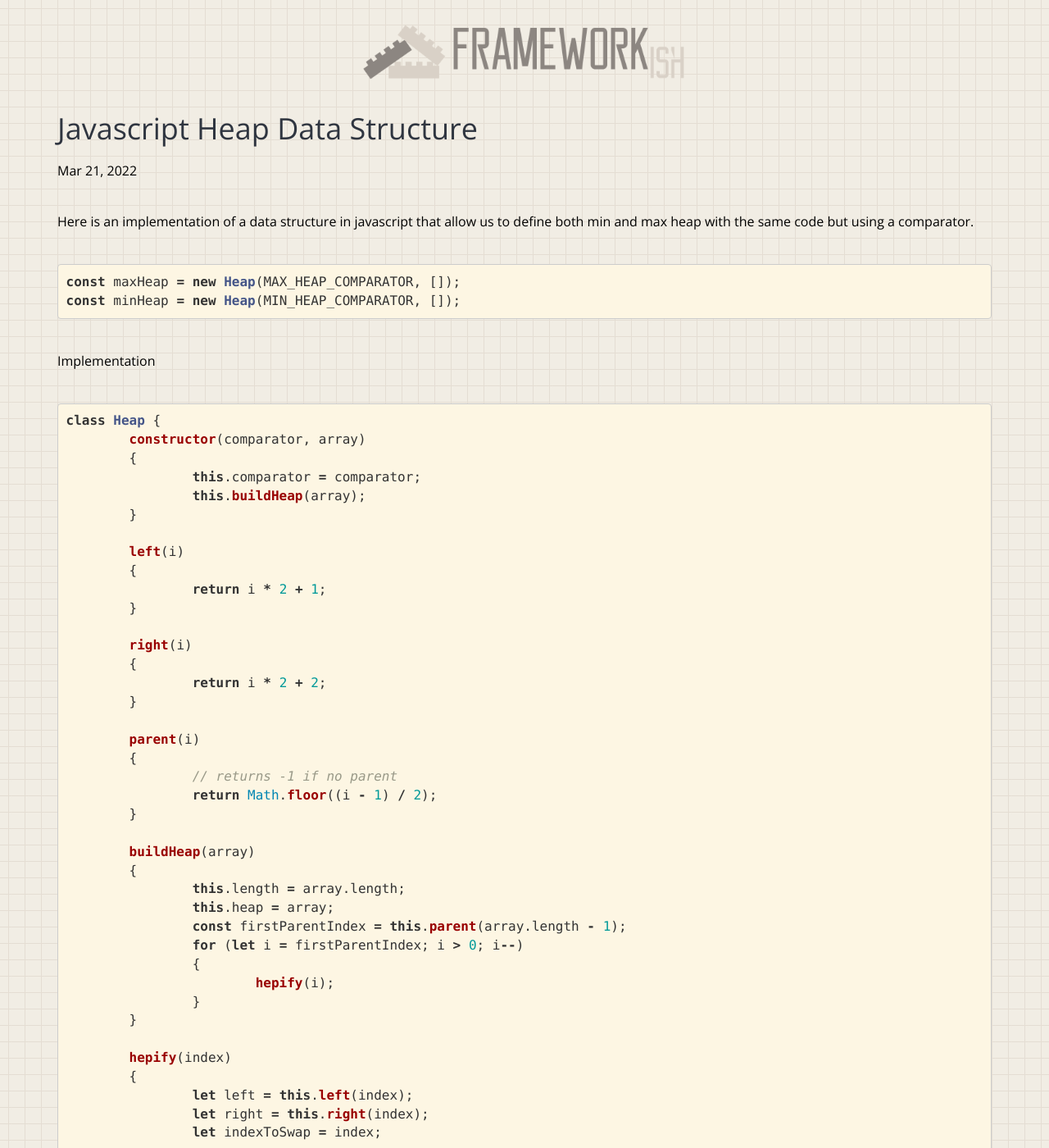
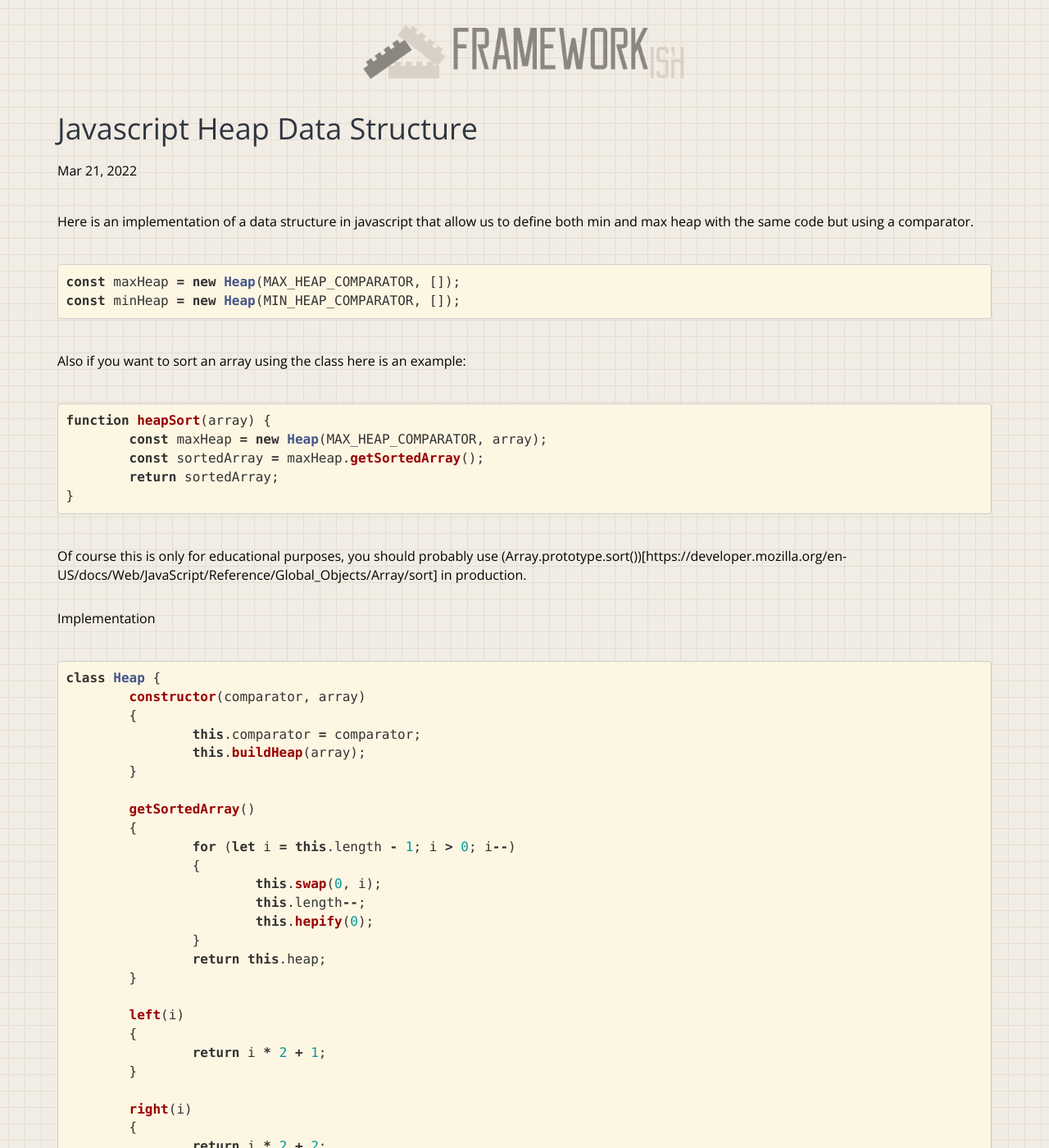
Before and after one commit to Rastikko/Rastikko.github.io, a Jekyll site: the page built from _posts/2022-03-21-javascript-heap.md, in a window 1280 px wide and 1400 px high. Shown: the whole window at 82% size. Built offline with Jekyll 4.4.1, drawn with Linux system fonts in a browser that asks for light colours.

Commit message:
Update 2022-03-21-javascript-heap.md

````diff
--- a/_posts/2022-03-21-javascript-heap.md
+++ b/_posts/2022-03-21-javascript-heap.md
@@ -12,6 +12,17 @@ Here is an implementation of a data structure in javascript that allow us to def
 const maxHeap = new Heap(MAX_HEAP_COMPARATOR, []);
 const minHeap = new Heap(MIN_HEAP_COMPARATOR, []);
 ```
+Also if you want to sort an array using the class here is an example:
+
+```js
+function heapSort(array) {
+	const maxHeap = new Heap(MAX_HEAP_COMPARATOR, array);
+	const sortedArray = maxHeap.getSortedArray();
+	return sortedArray;
+}
+```
+
+Of course this is only for educational purposes, you should probably use (Array.prototype.sort())[https://developer.mozilla.org/en-US/docs/Web/JavaScript/Reference/Global_Objects/Array/sort] in production.
 
 Implementation
 
@@ -21,6 +32,17 @@ class Heap {
 	{
 		this.comparator = comparator;
 		this.buildHeap(array);
+	}
+
+	getSortedArray()
+	{
+		for (let i = this.length - 1; i > 0; i--)
+		{
+			this.swap(0, i);
+			this.length--;
+			this.hepify(0);
+		}
+		return this.heap;
 	}
 
 	left(i)
@@ -43,10 +65,10 @@ class Heap {
 	{
 		this.length = array.length;
 		this.heap = array;
-		const firstParentIndex = this.parent(array.length - 1);
-		for (let i = firstParentIndex; i > 0; i--)
+		const firstParentIndex = this.parent(array.length-1);
+		for (let i = firstParentIndex; i >= 0; i--)
 		{
-			hepify(i);
+			this.hepify(i);
 		}
 	}
 
@@ -56,12 +78,12 @@ class Heap {
 		let right = this.right(index);
 		let indexToSwap = index;
 
-		if (left <= this.length && this.comparator(this.heap[left], this.heap[indexToSwap]))
+		if (left < this.length && this.comparator(this.heap[left], this.heap[indexToSwap]))
 		{
 			indexToSwap = left;
 		}
 
-		if (right <= this.length && this.comparator(this.heap[right], this.heap[indexToSwap]))
+		if (right < this.length && this.comparator(this.heap[right], this.heap[indexToSwap]))
 		{
 			indexToSwap = right;
 		}
````
